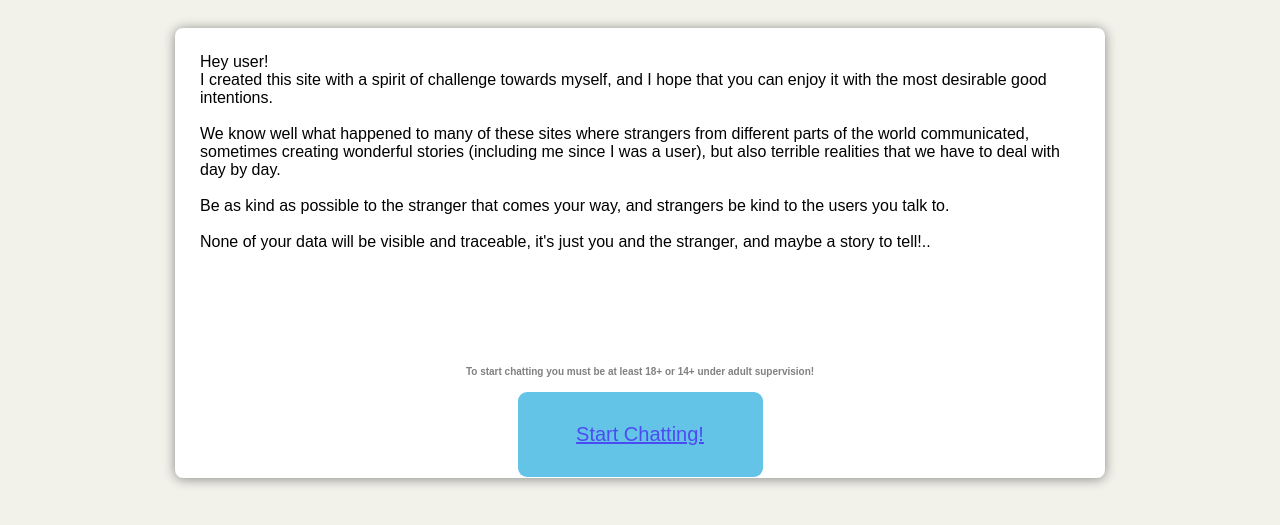
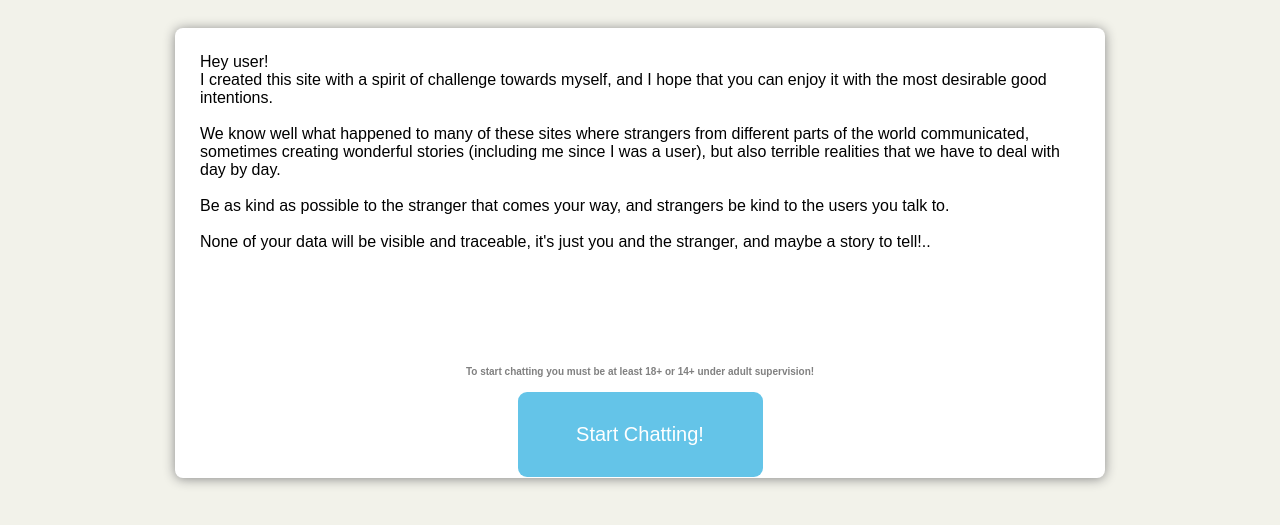
Before and after one commit to jacop3/TalkHub, a website: page index.html in a window 1280 px wide. Shown: the part 149-674 px from the top of the page. Drawn offline with nearby package versions, Linux system fonts and the light colour scheme; no server answers.

Commit message:
Update index.html

```diff
--- a/index.html
+++ b/index.html
@@ -89,7 +89,7 @@ p{
             None of your data will be visible and traceable, it's just you and the stranger, and maybe a story to tell!..</p>
         <p id="text2"><b>To start chatting you must be at least 18+ or 14+ under adult supervision!</bb></p>
     <form id="user-form">
-        <button type="submit" id="button"><a href="/talkhub/chat.html">Start Chatting!</a></button>
+        <button type="submit" id="button">Start Chatting!</button>
     </form>
     </div>
 
@@ -103,11 +103,11 @@ p{
             });
 
 
-        /*document.getElementById('user-form').addEventListener('submit', (event) => {
+        document.getElementById('user-form').addEventListener('submit', (event) => {
             event.preventDefault();
             // Redirect to chat page with query parameters
             window.location.href = `/talkhub/chat.html`;
-        });*/
+        });
 
         document.getElementById('logo').addEventListener('click', function() {
             window.location.href = "/talkhub/";
```
